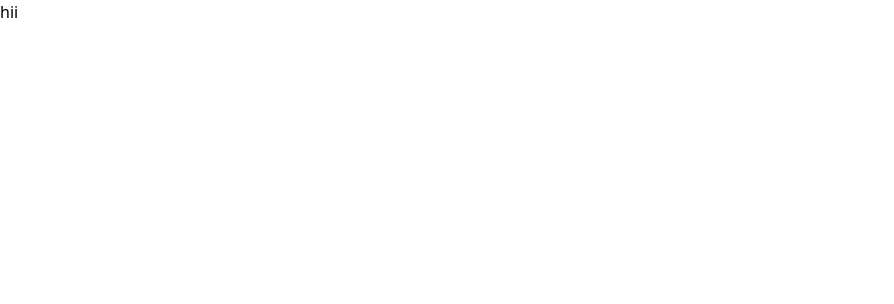
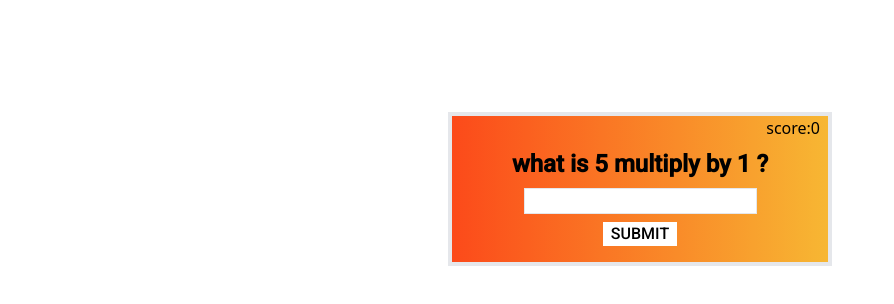
Before and after one commit to FixxooXD/MultiplicationGame.JS, a website: page index.html in a window 1280 px wide. Shown: the whole page, without its empty margins (0-894 px from the left). Drawn offline with Linux system fonts and the light colour scheme.

Commit message:
some update

```diff
--- a/index.html
+++ b/index.html
@@ -4,11 +4,29 @@
     <meta charset="UTF-8">
     <meta http-equiv="X-UA-Compatible" content="IE=edge">
     <meta name="viewport" content="width=device-width, initial-scale=1.0">
+    <link href="https://fonts.googleapis.com/css2?family=Roboto:ital,wght@0,500;1,400&display=swap" rel="stylesheet">
     <link rel="stylesheet" href="styles.css">
+    <style>
+        #question,button{
+            font-family: 'Roboto', sans-serif;
+        }
+        #context-box{
+            background-image: linear-gradient(to right, #fc4a1a  , #f7b733   );
+        }
+
+    </style>
     <title>Multiplication-Game</title>
 </head>
 <body>
-    <h1>hii</h1>
+    <div class="">
+        <!-- content div -->
+        <div id="context-box" class="flex flex-col w-96 border-4 ml-auto mr-auto mt-28 " >
+            <div id="score" class=" ml-auto  mr-2"><span class="">score:0</span></div>
+            <div id="question" class="ml-auto mr-auto mt-2"><span class="question text-2xl font-bold">what is 5 multiply by 1 ?</span></div>
+            <div id="input-area" class="ml-auto mr-auto mt-2"><input class="border text-center" type="text"></div>
+            <button class="ml-auto mr-auto  mt-2 mb-4 px-2 bg-white" >SUBMIT</button>
+        </div>
+    </div>
 
     <!-- npx tailwindcss -i src/tailwind.css -o ./styles.css --watch -->
 </body>
```
Also changed, not shown: styles.css.
